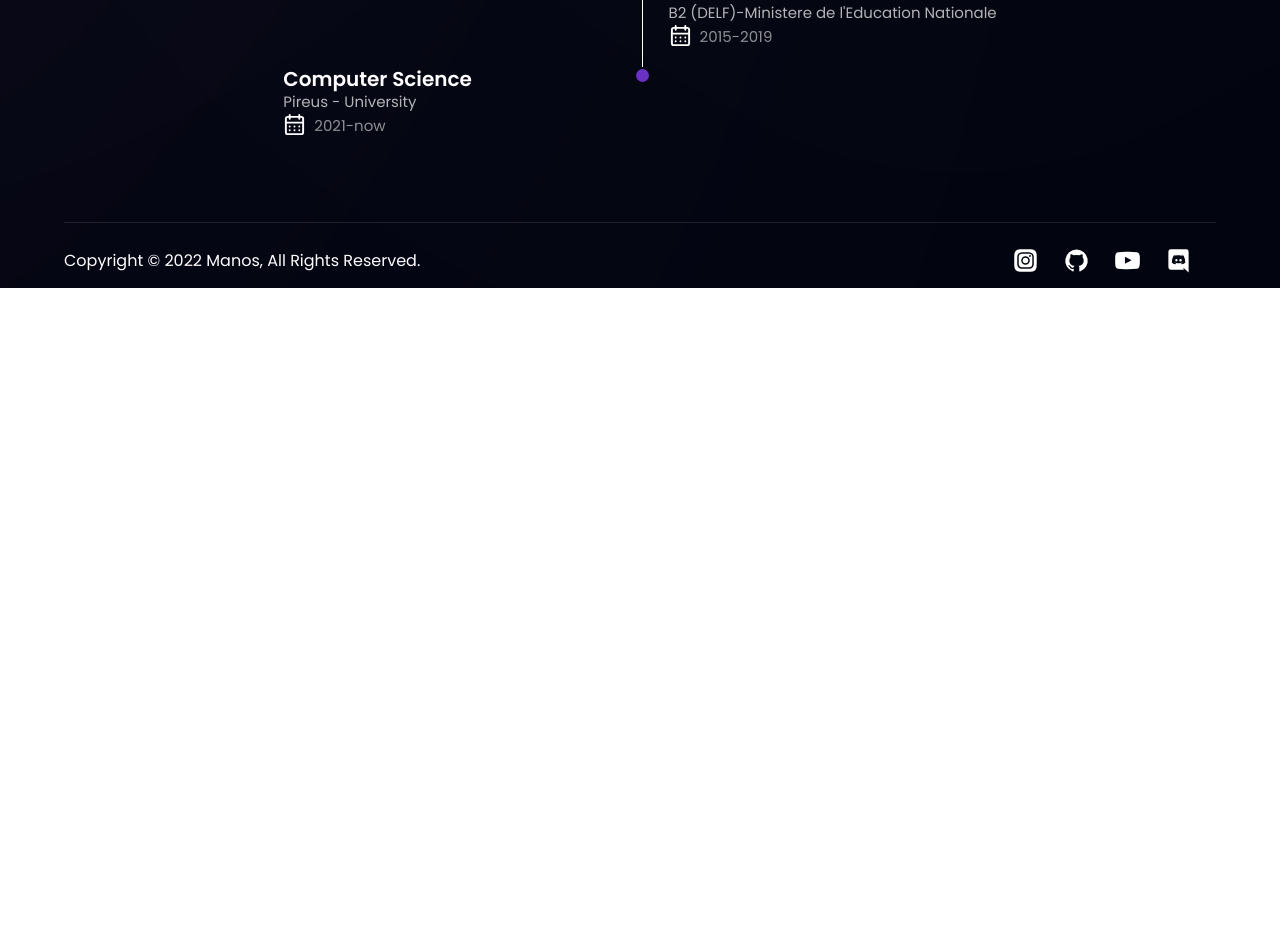
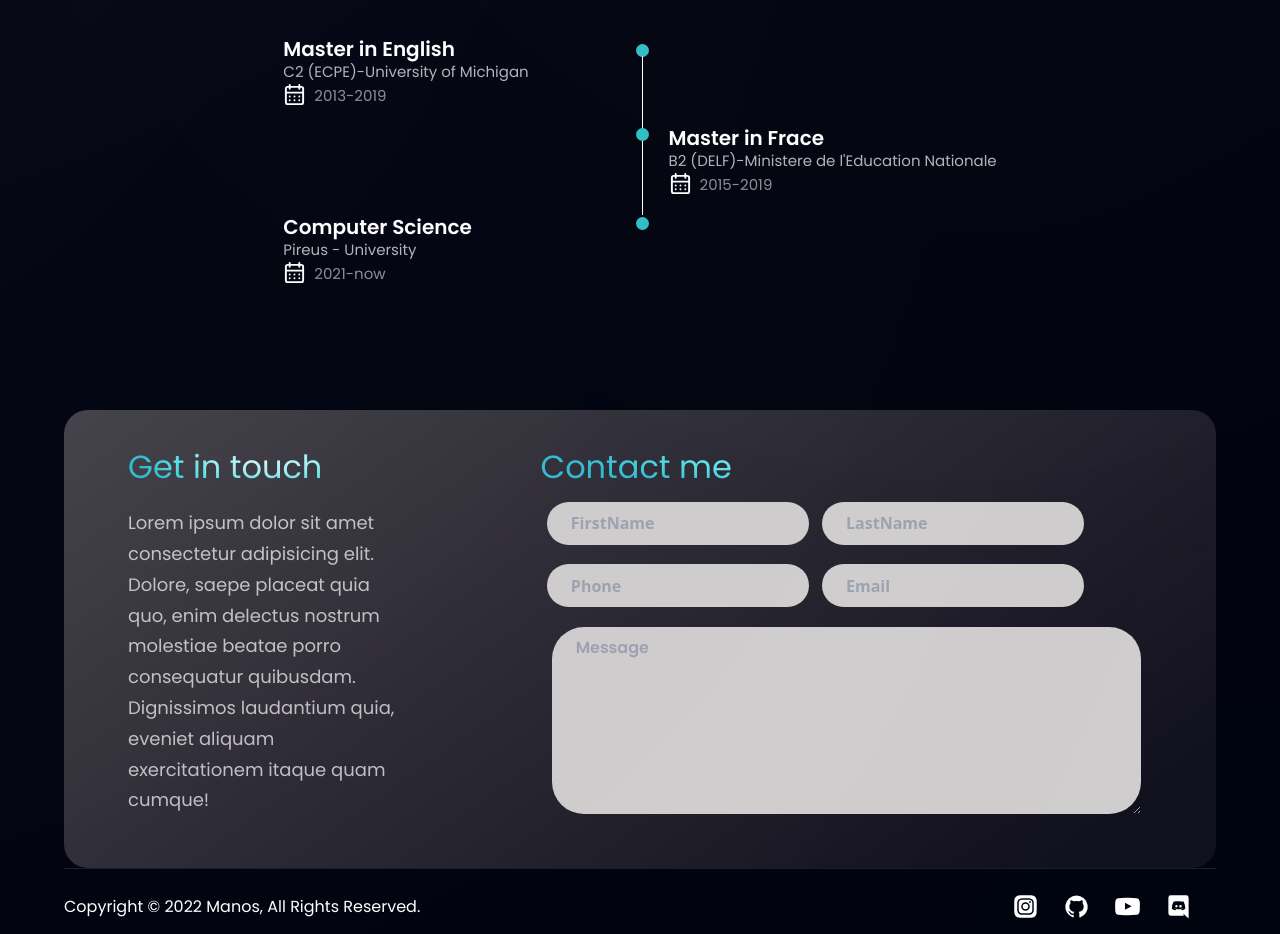
Before and after one commit to manos500/personal_website, a React (Vite) app: page / in a window 1280 px wide. Shown: the part 920-1854 px from the top of the page. Before the commit the page ends 1208 px from the top, so only its background shows below. Built offline with nearby package versions, Linux system fonts and the light colour scheme.

Commit message:
more changes

```diff
--- a/src/App.jsx
+++ b/src/App.jsx
@@ -1,6 +1,6 @@
-import {Career, Navbar} from "./components";
-import Footer from "./components/Footer";
-import Hero from "./components/Hero";
+import {Career, Navbar,Hero,Footer,Contact} from "./components";
+;
+
 import styles from "./style";
 
 
@@ -8,14 +8,14 @@ import styles from "./style";
 const App = () => (
 
      <div className="bg-primary w-full overflow-hidden ">
-    <div className={`${styles.paddingX} ${styles.flexCenter }   bg-gray-gradient w-full fixed_position box_shadow rounded-lg`}>
+    <div className={`${styles.paddingX} ${styles.flexCenter }   bg-gray-gradient w-full fixed_position box_shadow rounded-lg `}>
 
       <div className={`${styles.boxWidth} `}>
        <Navbar/>
       </div>
     </div>
 
-    <div className={`bg-primary ${styles.flexStart} mt-20 mb-10`}>
+    <div className={`bg-primary ${styles.flexStart} mt-20 mb-10 min-h-[600px]`}>
       <div className={`${styles.boxWidth} `}>
           <Hero/>
       </div>
@@ -23,9 +23,10 @@ const App = () => (
     <div className={`${styles.paddingX} ${styles.flexCenter } mt-4 w-full  box_shadow rounded-lg h-[5px]`}></div>
 
 
-    <div className={`bg-primary ${styles.paddingX} ${styles.flexCenter} `}>
+    <div className={`bg-primary ${styles.paddingX} ${styles.flexCenter} min-h-[600px]`}>
       <div className={`${styles.boxWidth}`}>
         <Career/>
+        <Contact/>
         <Footer/>
       </div>
     </div>
--- a/src/components/Career.jsx
+++ b/src/components/Career.jsx
@@ -5,7 +5,7 @@ import styles from "../style"
 const Career = () => {
 
   return (
-    <section className={`flex flex-col sm:py-15 py-5 `} id="career">
+    <section className={`flex flex-col sm:py-15 py-5 mt-5 mb-100`} id="career">
        <div className='absolute z-[1] -left-1/2 top-0 w-[60%] h-[15%] rounded-full white__gradient'/>
       <div className='absolute z-[0] -left-1/2 bottom-0 w-[60%] h-[15%] rounded-full pink__gradient'/>
       <div className={`${styles.flexCenter} m-auto`}>
--- a/src/components/Footer.jsx
+++ b/src/components/Footer.jsx
@@ -1,4 +1,4 @@
-import React from 'react'
+
 import { socialMedia } from '../constants'
 
 const Footer = () =>
--- a/src/components/Hero.jsx
+++ b/src/components/Hero.jsx
@@ -5,7 +5,7 @@ import { useState } from "react";
 const Hero = () => {
   const[toggle2,setToggle2] = useState(true)
   return (
-    <section id="home" className={`flex md:flex-row flex-col sm:py-24 py-10 `}>
+    <section id="home" className={`flex md:flex-row flex-col sm:py-40 py-20 `}>
       <div className={`flex-1 ${styles.flexStart} flex-col xl:px-0 sm:px-16 px-6`}>
         <div className="flex flex-row justify-between items-center w-full">
           <h1 className="flex-1 font-poppins ss:text-[72px] text-[52px]  ss:leading-[100px] leading-[75px] sidebar text-gradient_blue">Hi, I'am Manos
--- a/src/index.css
+++ b/src/index.css
@@ -3,6 +3,16 @@
 @tailwind base;
 @tailwind components;
 @tailwind utilities;
+
+input::-webkit-outer-spin-button,
+input::-webkit-inner-spin-button {
+  -webkit-appearance: none;
+  margin: 0;
+}
+
+input[type=number] {
+  -moz-appearance: textfield;
+}
 
 :root {
   --black-gradient: linear-gradient(
@@ -297,7 +307,7 @@
   display: inline-block;
   width: 13px;
   height: 13px;
-  background-color: #682fc4;
+  background-color: #2fbfc4;
   border-radius: 50%;
 
 
@@ -315,3 +325,34 @@
 .gray_text{
   color: rgba(255, 255, 255, 0.55);
 }
+
+.contact_box{
+  display: grid;
+  grid-template-columns: 45% 45%;
+}
+
+textarea {
+  font-family: "Poppins", sans-serif;
+}
+
+.contact_input{
+  padding: 0.6rem 1.5rem;
+  margin: 0.6rem 0.4rem;
+  border: none;
+  outline: none;
+  background: #cfcdcd;
+  border-radius: 2rem;
+  font-weight: 600;
+}
+
+.contact_textArea{
+  padding: 0.6rem 1.5rem;
+  margin: 0.6rem 0.7rem;
+  border: none;
+  outline: none;
+  background: #cfcdcd;
+  border-radius: 2rem;
+  font-weight: 600;
+  font-size: 1rem;
+
+}
--- a/tailwind.config.cjs
+++ b/tailwind.config.cjs
@@ -9,6 +9,7 @@ module.exports = {
         secondary: "#00f6ff",
         dimWhite: "rgba(255, 255, 255, 0.7)",
         dimBlue: "rgba(9, 151, 124, 0.1)",
+        light: "#f3f3f3",
       },
       fontFamily: {
         poppins: ["Poppins", "sans-serif"],
```
Also changed, not shown: src/components/index.js (+7 -0 lines), src/components/text.txt (deleted).
